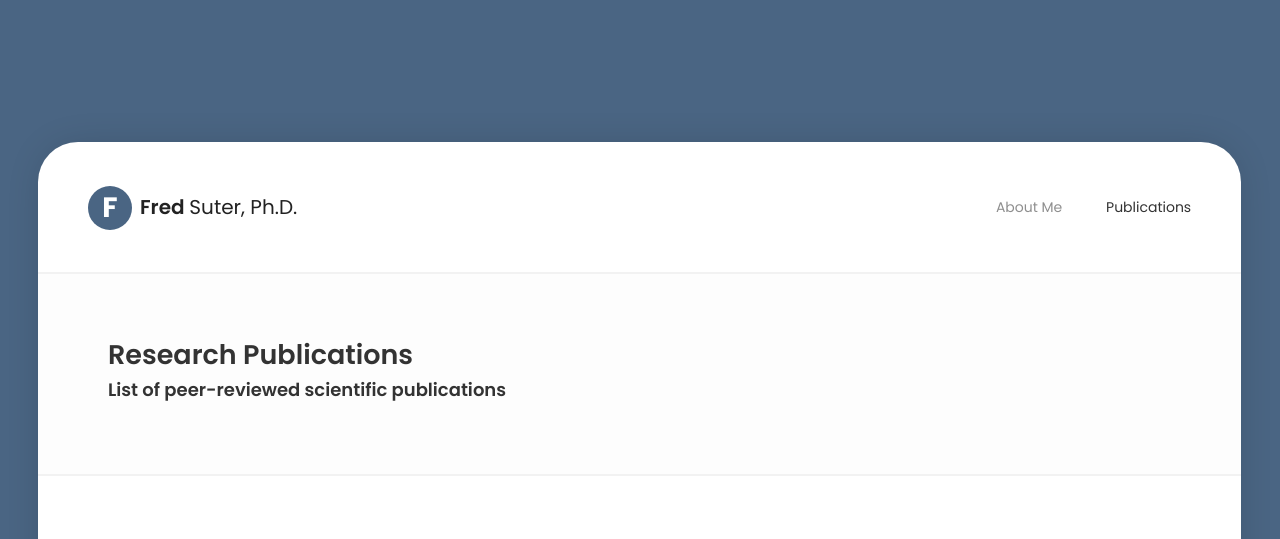
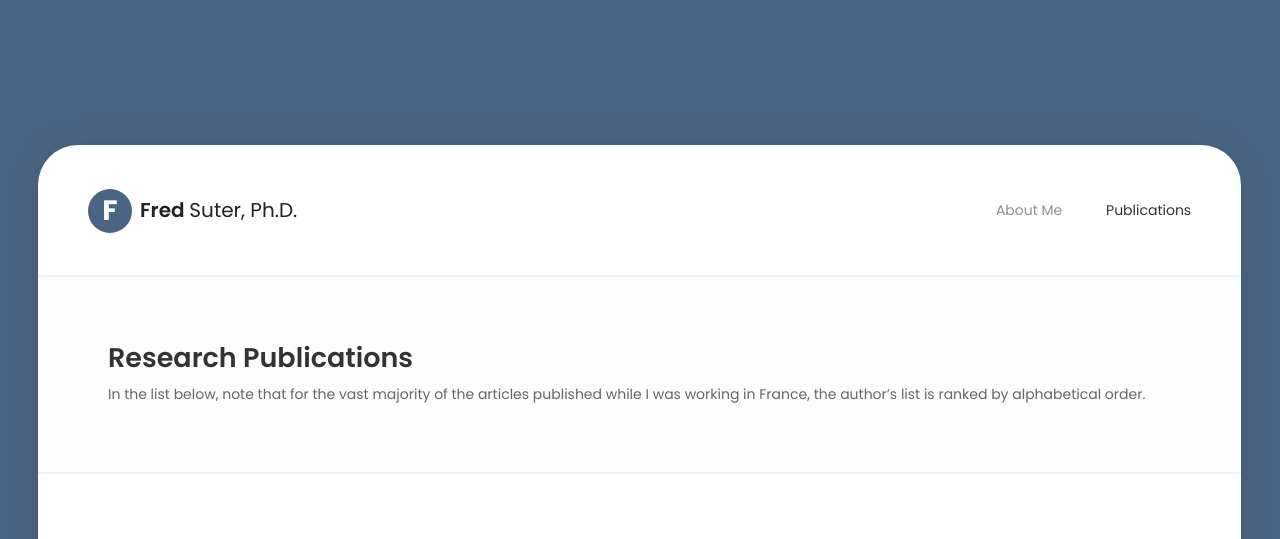
Before and after one commit to frs69wq/fred-suter.github.io, a Jekyll site: the page built from _pages/publications.html, in a window 1280 px wide. Shown: the top 539 px of the page. Built offline with Jekyll 4.4.1, drawn with Linux system fonts in a browser that asks for light colours; some web fonts are replaced; grey boxes are pictures that could not be loaded.

Commit message:
add note

```diff
--- a/_pages/publications.html
+++ b/_pages/publications.html
@@ -11,8 +11,9 @@ permalink: /publications.html
 			       site-content single-post" role="main">
         <div class="page-title">
 	  <h2>Research Publications</h2>
-	  <h4>List of
-	    peer-reviewed scientific publications</h4>
+In the list below, note that for the vast majority of the articles
+published while I was working in France, the author’s list
+is ranked by alphabetical order.
         </div>
 	<div class="row">
 	  <div
```
